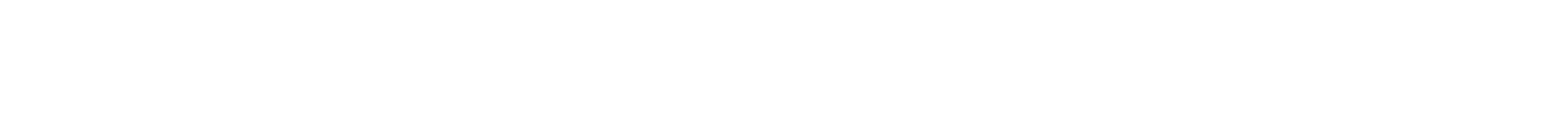
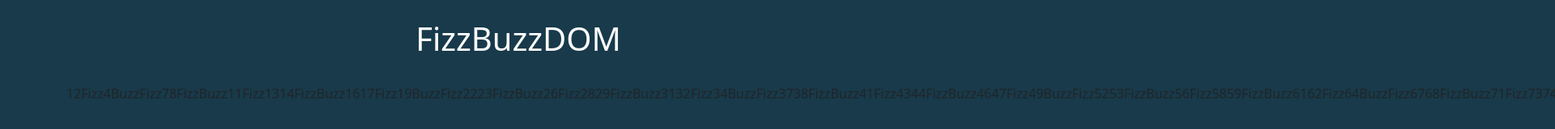
Before and after one commit to karfaisarra/js-fizzbuzz, a plain HTML site: page index.html in a window 1280 px wide. Shown: the top 160 px of the page at 81% size, 1920 px wide, since content can reach past the window. Drawn offline with nearby package versions, Linux system fonts and the light colour scheme.

Commit message:
add commit

```diff
--- a/assets/css/style.css
+++ b/assets/css/style.css
@@ -0,0 +1,3 @@
+body{
+    background-color: #183A4A;
+}
--- a/assets/js/main.js
+++ b/assets/js/main.js
@@ -1,18 +1,35 @@
+let containerEl;
+containerEl = document.querySelector('.container');
+//console.log(containerEl);
+
 // stampi in console i numeri da 1 a 100
 for (let i = 1; i <= 100; i++) {
     //Per i numeri che sono sia multipli di 3 che di 5 stampi “FizzBuzz”
+    let elements = `<li class="box_${i}">${i}</li>`;
+    let fizz;
+    let buzz;
+    let fizzbuzz;
     if ((i % 3 == 0) && (i % 5 == 0)) {
         console.log("FizzBuzz");
+        fizzbuzz = 'FizzBuzz';
+        containerEl.append(fizzbuzz);
     }
     //per i multipli di 3 stampi “Fizz” al posto del numero
     else if (i % 3 == 0){
         console.log("Fizz");
+        fizz = 'Fizz';
+        containerEl.append(fizz);
     }
     //per i multipli di 5 stampi “Buzz”
     else if (i % 5 == 0){
         console.log("Buzz");
+        buzz = 'Buzz';
+        containerEl.append(buzz);
+
     }
     else {
         console.log(i);
+        containerEl.append(`${i}`);
     }
+
 }
--- a/index.html
+++ b/index.html
@@ -8,7 +8,10 @@
     <link rel="stylesheet" href="./assets/css/style.css">
   </head>
   <body>
-
+    <section class="">
+        <h1 class="text-center text-white py-4">FizzBuzzDOM</h1>
+        <div class="container"></div>
+    </section>
 
 
 
```
